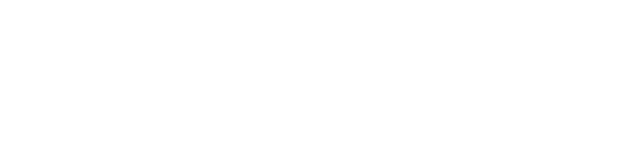
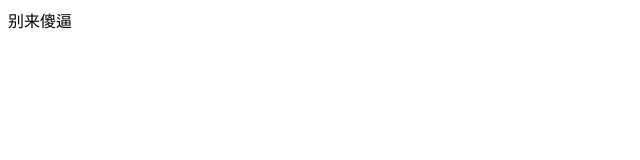
Before and after one commit to fision-boy/-.github.io, a plain HTML site: page index.html in a window 1280 px wide. Shown: the whole page, without its empty margins (0-640 px from the left). Drawn offline with Linux system fonts and the light colour scheme.

Commit message:
Update index.html

```diff
--- a/index.html
+++ b/index.html
@@ -8,6 +8,6 @@
     <title>小陈的个人网址</title>
 </head>
 <body>
-
+    <td>别来傻逼</td>
 </body>
 </html>
```
